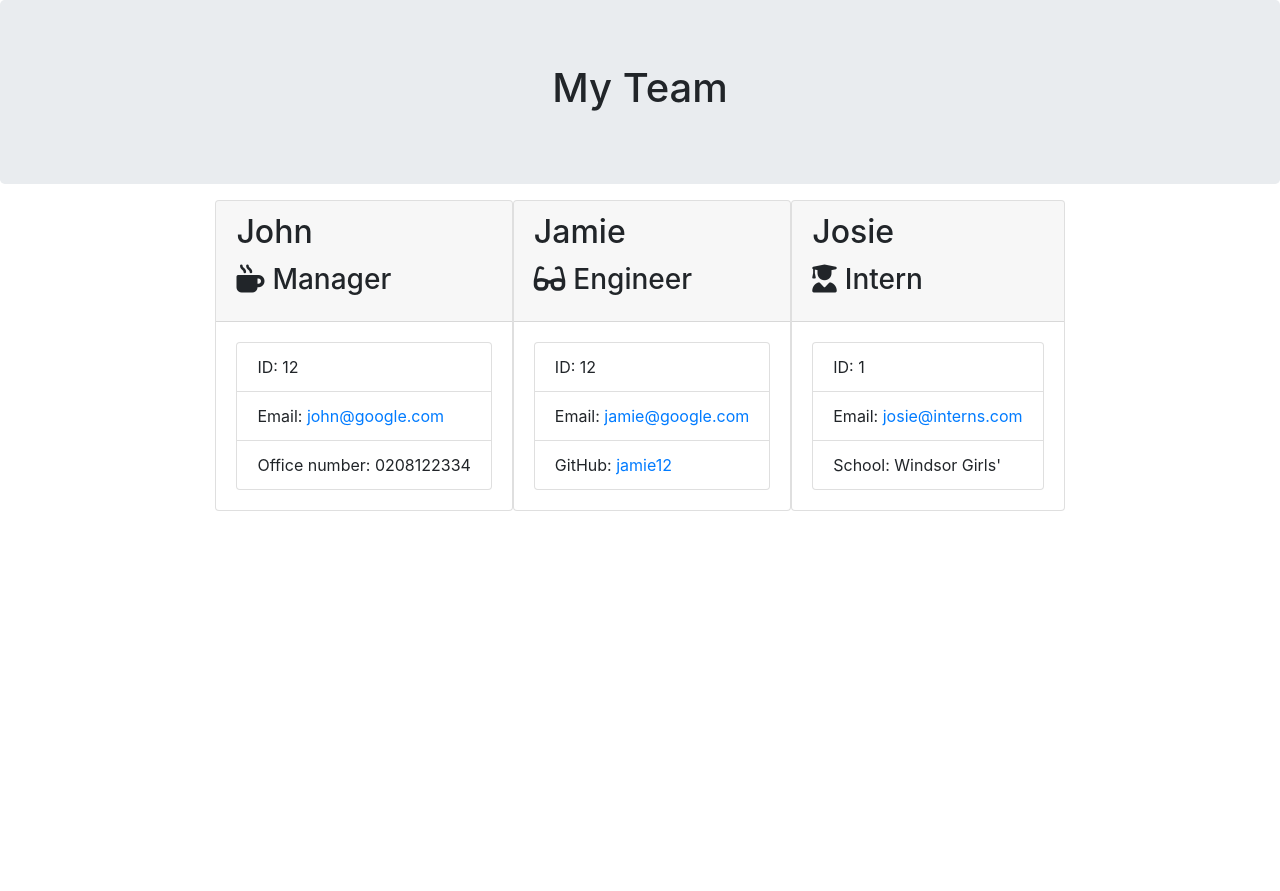
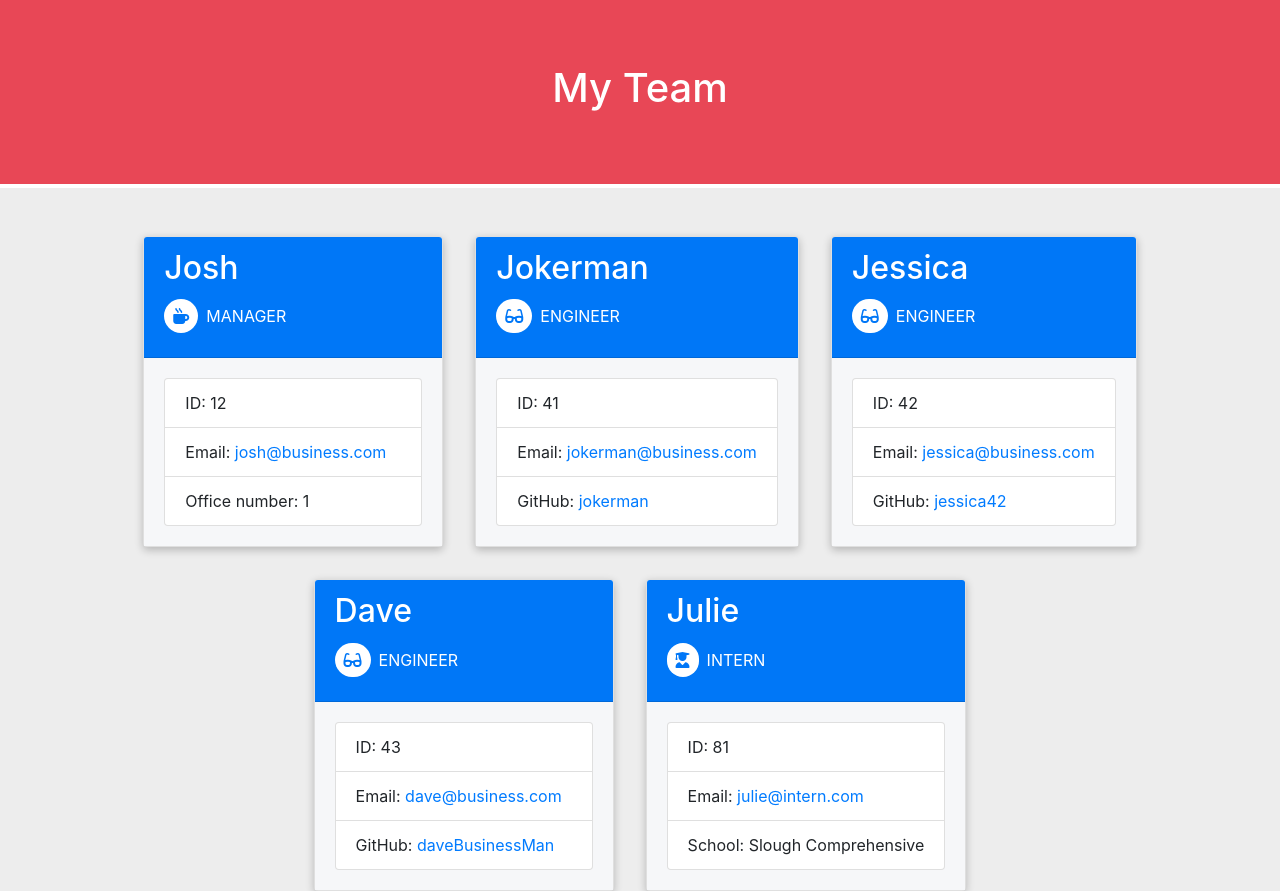
Before and after one commit to makemassair/Team-Profile-Generator, a website: page output/team.html in a window 1280 px wide. Before the commit the page ends 800 px from the top, so only its background shows below. Drawn offline with nearby package versions, Linux system fonts and the light colour scheme.

Commit message:
added style.css to output html

```diff
--- a/index.js
+++ b/index.js
@@ -201,7 +201,7 @@ function createDocument() {
         fs.mkdirSync(OUTPUT_DIR);
     } else {
         fs.writeFileSync(outputPath, render(teamArray), `utf-8`)
-        return `Your file has been created in the folder: output`;
+        console.log(`Congratulations!\nYour file has been created in the folder: output`);
     }
 }
 
--- a/src/page-template.js
+++ b/src/page-template.js
@@ -93,7 +93,7 @@ module.exports = team => {
     <title>My Team</title>
     <link rel="stylesheet" href="https://stackpath.bootstrapcdn.com/bootstrap/4.3.1/css/bootstrap.min.css"
         integrity="sha384-ggOyR0iXCbMQv3Xipma34MD+dH/1fQ784/j6cY/iJTQUOhcWr7x9JvoRxT2MZw1T" crossorigin="anonymous">
-    <link rel="stylesheet" href="style.css">
+    <link rel="stylesheet" href="../style.css">
     <script src="https://kit.fontawesome.com/c502137733.js"></script>
 </head>
 
--- /dev/null
+++ b/style.css
@@ -0,0 +1,10 @@
+body {background: rgb(237, 237, 237);}
+h1 {color: #fff;}
+h3 {font-weight: normal;font-size: 1em;text-transform: uppercase;}
+.jumbotron {background: rgb(232, 71, 86);border-bottom: 4px solid #fff;border-radius: 0;}
+.container {margin-top: 2rem;}
+.team-area {flex-wrap: wrap;column-gap: 2rem;row-gap: 2rem;}
+.fas {background: #fff;border-radius: 100px;color: rgb(0,119,247);padding: 9px;}
+.employee-card {box-shadow: rgba(0, 0, 0, 0.24) 0px 3px 8px;min-width: 300px;}
+.card-header {background: rgb(0,119,247);color: #fff;}
+.card-body {background: rgb(246,247,249);}
```
Also changed, not shown: output/team.html.
